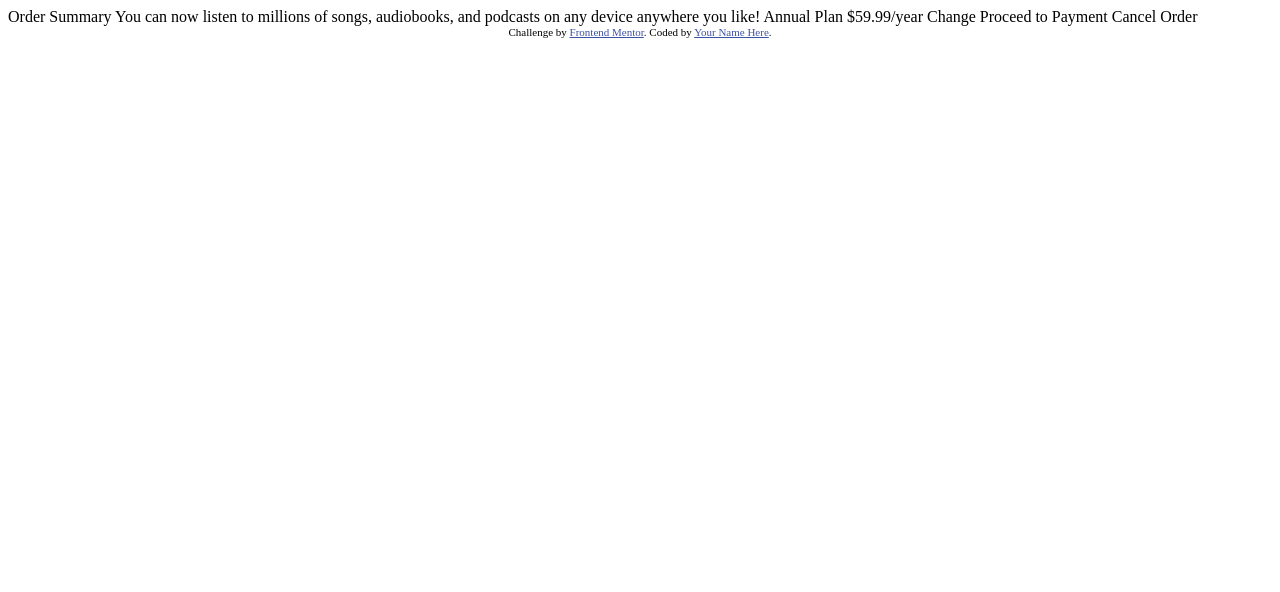
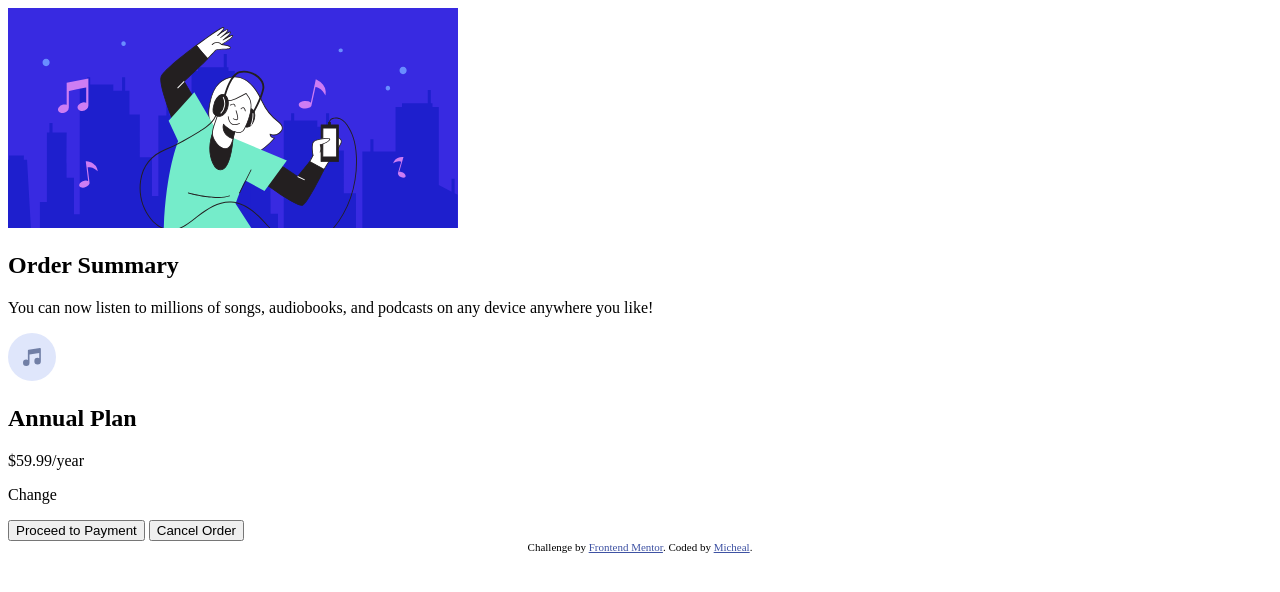
Before and after one commit to alphastand27/order-summary-component-main, a plain HTML site: page index.html in a window 1280 px wide. Drawn offline with Linux system fonts and the light colour scheme.

Commit message:
html addition with images

```diff
--- a/index.html
+++ b/index.html
@@ -7,31 +7,37 @@
   <link rel="icon" type="image/png" sizes="32x32" href="./images/favicon-32x32.png">
 
   <title>Frontend Mentor | Order summary card</title>
-
-  <!-- Feel free to remove these styles or customise in your own stylesheet 👍 -->
   <style>
     .attribution { font-size: 11px; text-align: center; }
     .attribution a { color: hsl(228, 45%, 44%); }
   </style>
 </head>
 <body>
-
-  Order Summary
-
-  You can now listen to millions of songs, audiobooks, and podcasts on any
-  device anywhere you like!
-
-  Annual Plan
-  $59.99/year
-
-  Change
-
-  Proceed to Payment
-  Cancel Order
-
-  <div class="attribution">
+  <main id="component">
+    <section id="img">
+      <img src="images/illustration-hero.svg" alt="A person using headphones to listern to music while dancing">
+    </section>
+    <section id="heading">
+      <h1 class="bold">Order Summary</h1>
+      <p id="explana">You can now listen to millions of songs, audiobooks, and podcasts on any
+        device anywhere you like!</p>
+    </section>
+    <section id="pricing">
+      <img src="images/icon-music.svg" alt="music symbol icon">
+      <section id="price-plan">
+        <h2 class="bold">Annual Plan</h2>
+        <p id="price">$59.99/year</p>
+      </section>
+      <p id="change">Change</p>
+    </section>
+    <section id="button">
+      <button type="submit" id="Proceed-button">Proceed to Payment</button>
+      <button type="button" id="Cancel-button">Cancel Order</button>
+    </section>
+  </main>
+  <footer class="attribution">
     Challenge by <a href="https://www.frontendmentor.io?ref=challenge" target="_blank">Frontend Mentor</a>.
-    Coded by <a href="#">Your Name Here</a>.
-  </div>
+    Coded by <a href="#">Micheal</a>.
+  </footer>
 </body>
 </html>
```
